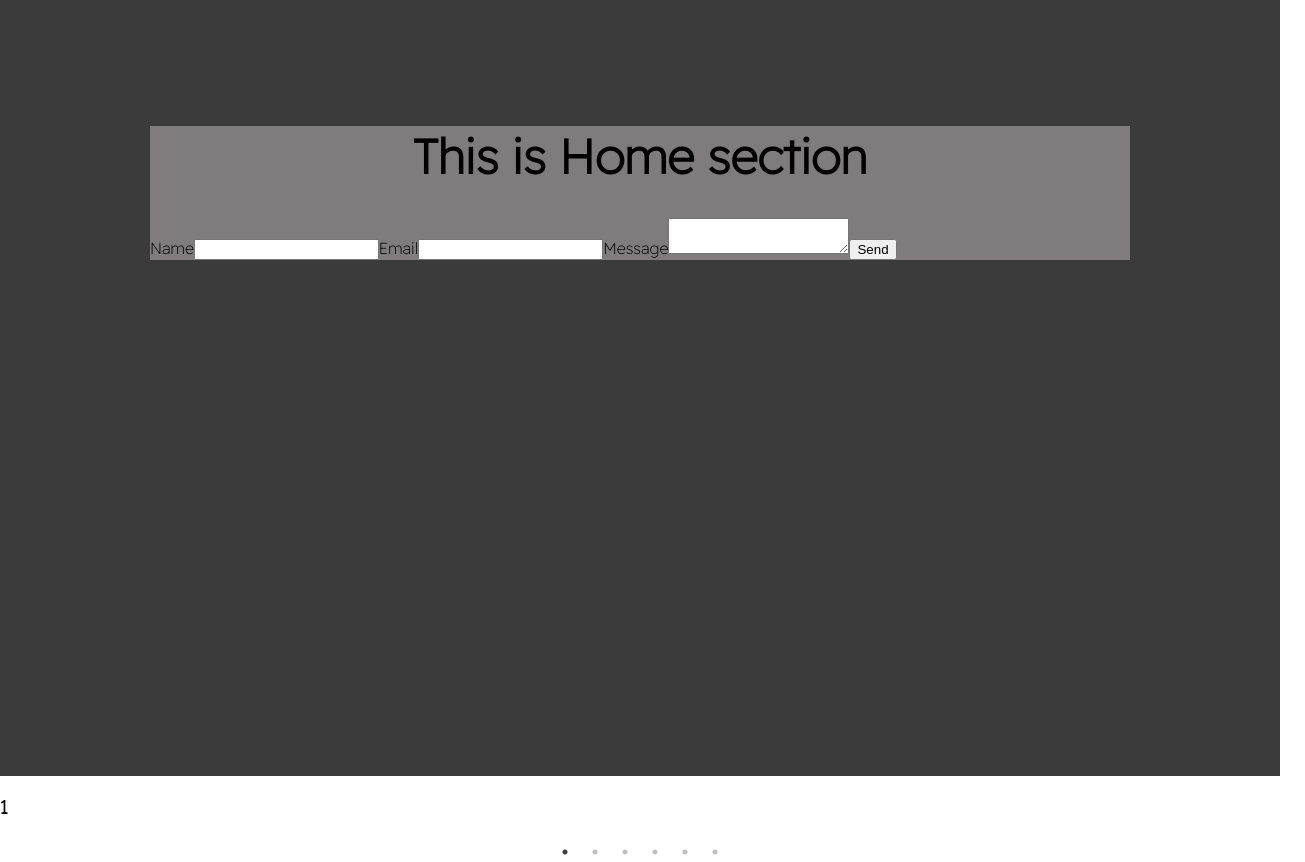
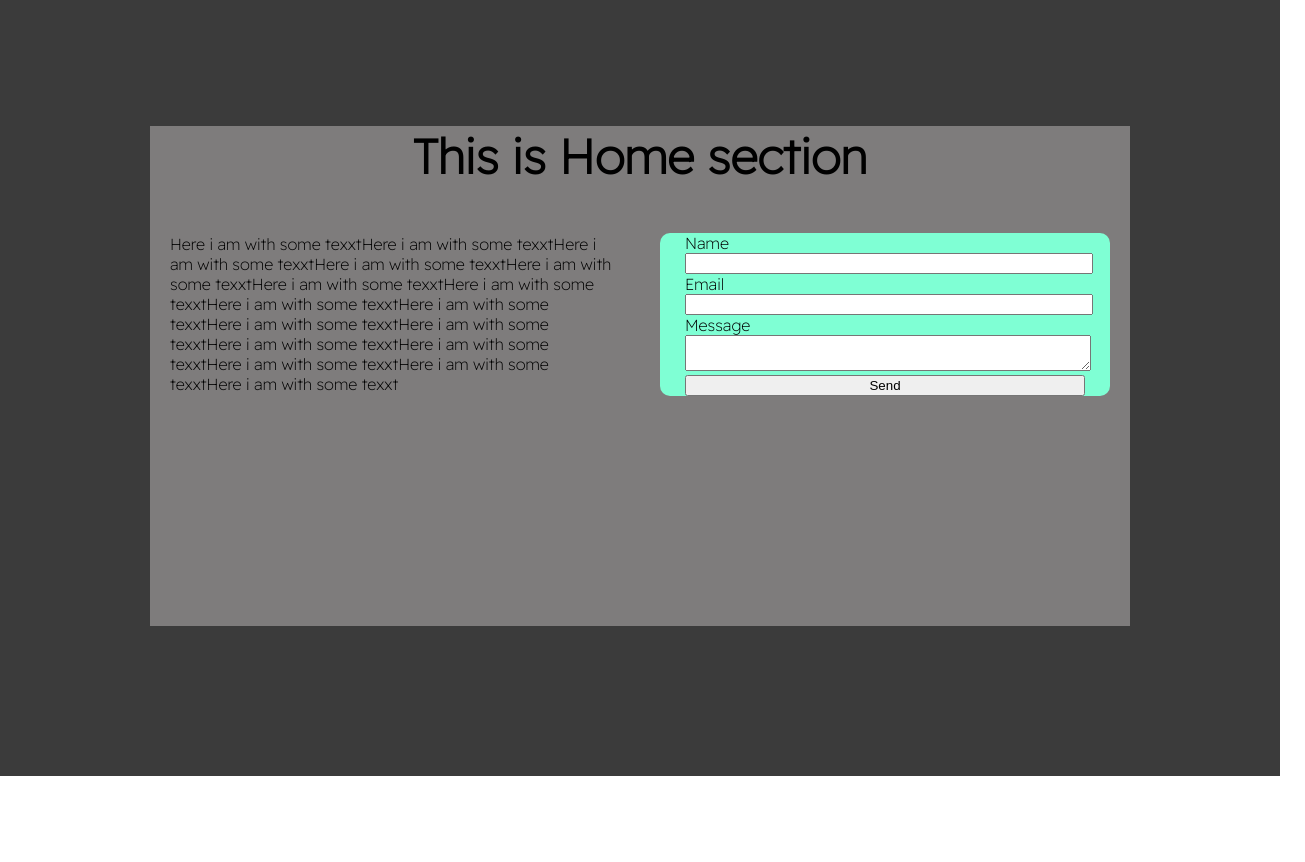
Before and after one commit to jacjanowski/gokul-wholesale, a React (Create React App) app: page / in a window 1280 px wide. Shown: the part 1720-2582 px from the top of the page, 1305 px wide, since content can reach past the window. After the commit the page ends 2496 px from the top, so only its background shows below. Built offline with nearby package versions, Linux system fonts and the light colour scheme.

Commit message:
add form styling and add bootstrap.

```diff
--- a/package.json
+++ b/package.json
@@ -7,6 +7,7 @@
     "@testing-library/jest-dom": "^5.16.2",
     "@testing-library/react": "^12.1.2",
     "@testing-library/user-event": "^13.5.0",
+    "bootstrap": "^5.1.3",
     "react": "^17.0.2",
     "react-dom": "^17.0.2",
     "react-reveal": "^1.2.2",
--- a/public/index.html
+++ b/public/index.html
@@ -30,6 +30,7 @@
     href="https://cdnjs.cloudflare.com/ajax/libs/slick-carousel/1.6.0/slick.min.css" />
   <link rel="stylesheet" type="text/css"
     href="https://cdnjs.cloudflare.com/ajax/libs/slick-carousel/1.6.0/slick-theme.min.css" />
+
   <title>React App</title>
   <script type="text/javascript" src="https://cdn.jsdelivr.net/npm/@emailjs/browser@3/dist/email.min.js"></script>
 
--- a/src/App.js
+++ b/src/App.js
@@ -7,13 +7,14 @@ import Information from './Components/Information'
 import Slider from './Components/Slider';
 import Email from './Components/Email';
 
+
 export default class App extends Component {
   render() {
     return (
       <>
         <Header />
         <Information />
-        <Slider />
+        {/* <Slider /> */}
       </>
     )
   }
--- a/src/Components/Email.css
+++ b/src/Components/Email.css
@@ -0,0 +1,33 @@
+label, input {
+    display: block;
+}
+
+input  {
+    margin-bottom: 20px;
+}
+
+form {
+    width: 400px;
+    margin: auto;
+}
+
+form * {
+    width: 100%;
+    margin: auto;
+}
+
+.row {
+    display: flex;
+    align-items: center;
+    justify-content: center;
+}
+
+.row .column {
+    margin: 0px 20px;
+    width: 50%;
+}
+
+.row .column:nth-of-type(2) {
+    background-color: aquamarine;
+    border-radius: 10px;
+}
--- a/src/Components/Email.js
+++ b/src/Components/Email.js
@@ -1,5 +1,6 @@
 import React, { useRef } from 'react';
 import emailjs from '@emailjs/browser';
+import './Email.css';
 
 const Email = () => {
     const form = useRef();
@@ -16,15 +17,25 @@ const Email = () => {
     };
 
     return (
+        <div className="row">
+            <div className="column">
+                <p>Here i am with some texxtHere i am with some texxtHere i am with some texxtHere i am with some texxtHere i am with some texxtHere i am with some texxtHere i am with some texxtHere i am with some texxtHere i am with some texxtHere i am with some texxtHere i am with some texxtHere i am with some texxtHere i am with some texxtHere i am with some texxtHere i am with some texxtHere i am with some texxt</p>
+            </div>
+
+            <div className="column">
                 <form ref={form} onSubmit={sendEmail}>
                     <label>Name</label>
-      <input type="text" name="user_name" />
+                    <input className="form-input" type="text" name="user_name" />
                     <label>Email</label>
-      <input type="email" name="user_email" />
+                    <input type="email" className="form-input" name="user_email" />
                     <label>Message</label>
                     <textarea name="message" />
-      <input type="submit" value="Send" />
+                    <input type="submit" className="form-input" value="Send" />
                 </form>
+            </div>
+
+        </div>
+
     );
 };
 
--- a/src/Components/Information.css
+++ b/src/Components/Information.css
@@ -10,6 +10,7 @@ body {
 .container {
     background-color: rgba(247, 240, 240, 0.356);
     margin: 150px;
+    height: 500px;
 }
 
 .container h1 {
@@ -34,6 +35,7 @@ body {
     background-color: rgb(59, 59, 59);
 }
 
+
 @media only screen and (max-width: 767px) {
     .container {
         margin: 0;
```
Also changed, not shown: 1 other file (tests, documents, lock files or other folders). Lines whose indentation alone changed are shown as unchanged.
